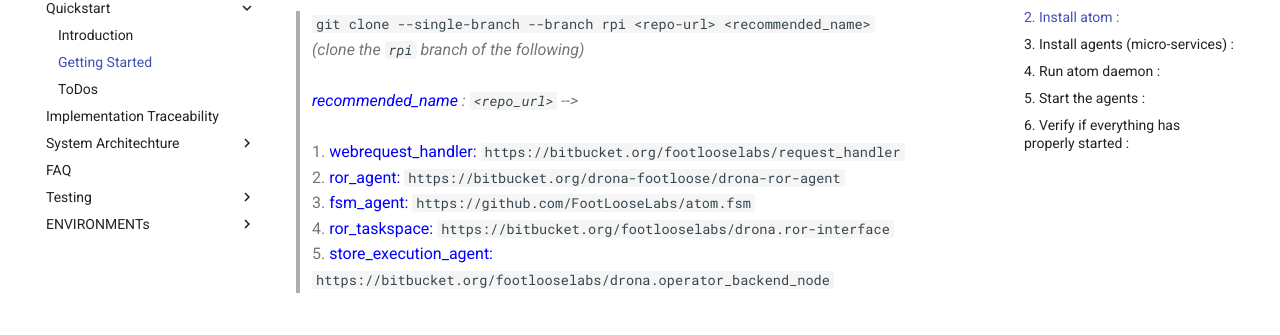
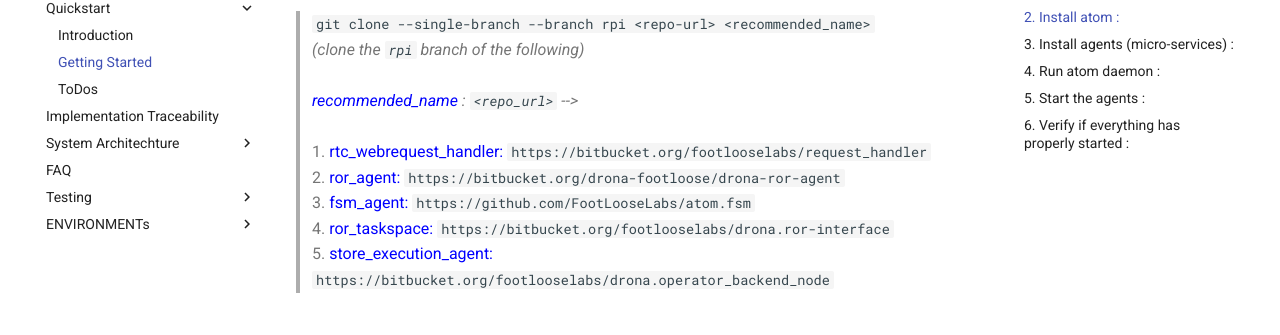
Before and after one commit to FootLooseLabs/drona-knowledgebase--developer-guide.drona-store, an MkDocs documentation site: the page built from docs/quickstart/getting_started.md, in a window 1280 px wide and 900 px high, scrolled down 394 px. Shown: the part 118-453 px from the top of the window. Built offline with MkDocs 1.6.1 and Material for MkDocs 9.7.7, drawn with Linux system fonts in a browser that asks for light colours.

Commit message:
TEST - quickstart webrequest_handler to rtc_webrequest_handler

```diff
--- a/docs/quickstart/getting_started.md
+++ b/docs/quickstart/getting_started.md
@@ -13,7 +13,7 @@
 > `git clone --single-branch --branch rpi <repo-url> <recommended_name>` <br/>
 > <i>(clone the `rpi` branch of the following)</i> <br/><br/>
 > <i><span style="color:blue">recommended_name</span> : `<repo_url>` --></i> <br/><br/>
-> 1. <span style="color:blue">webrequest_handler: </span> `https://bitbucket.org/footlooselabs/request_handler` <br/>
+> 1. <span style="color:blue">rtc_webrequest_handler: </span> `https://bitbucket.org/footlooselabs/request_handler` <br/>
 > 2. <span style="color:blue">ror_agent:</span> `https://bitbucket.org/drona-footloose/drona-ror-agent` <br/>
 > 3. <span style="color:blue">fsm_agent:</span> `https://github.com/FootLooseLabs/atom.fsm` <br/>
 > 4. <span style="color:blue">ror_taskspace:</span> `https://bitbucket.org/footlooselabs/drona.ror-interface` <br/>
```
